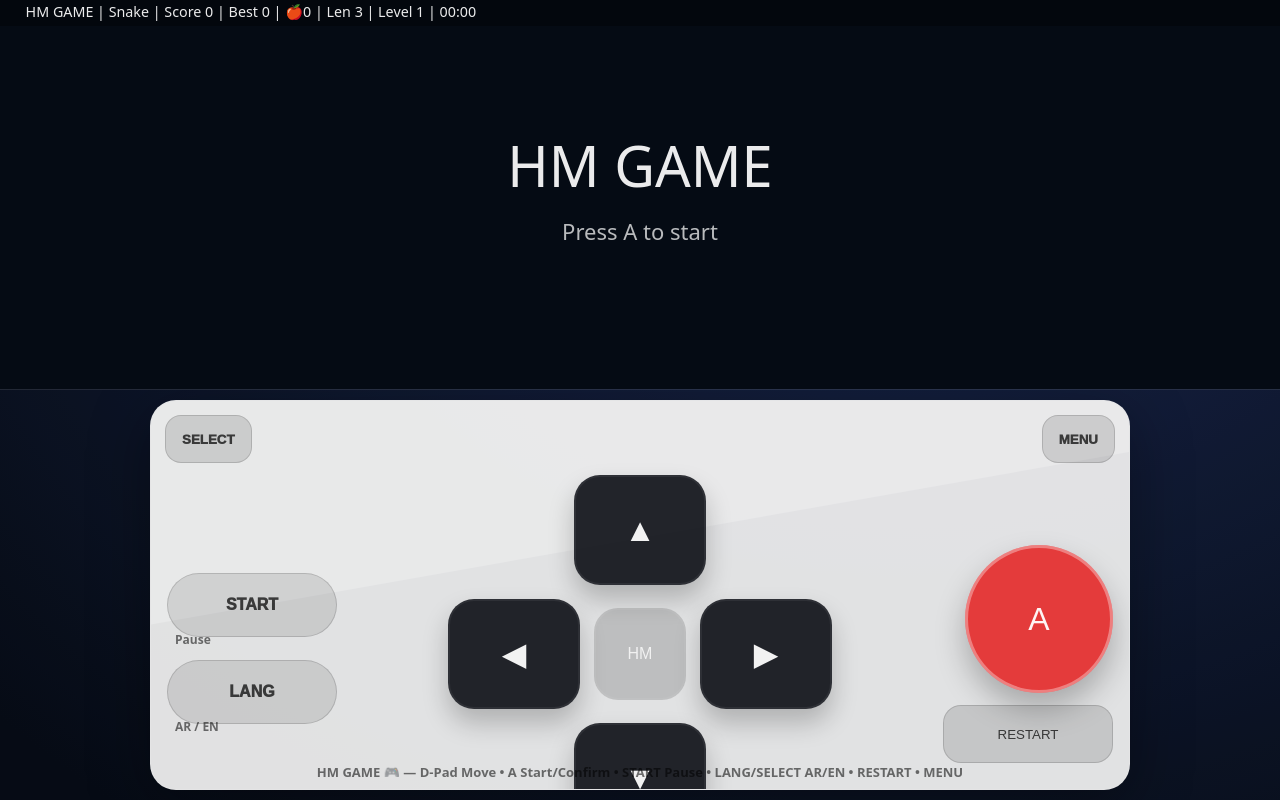
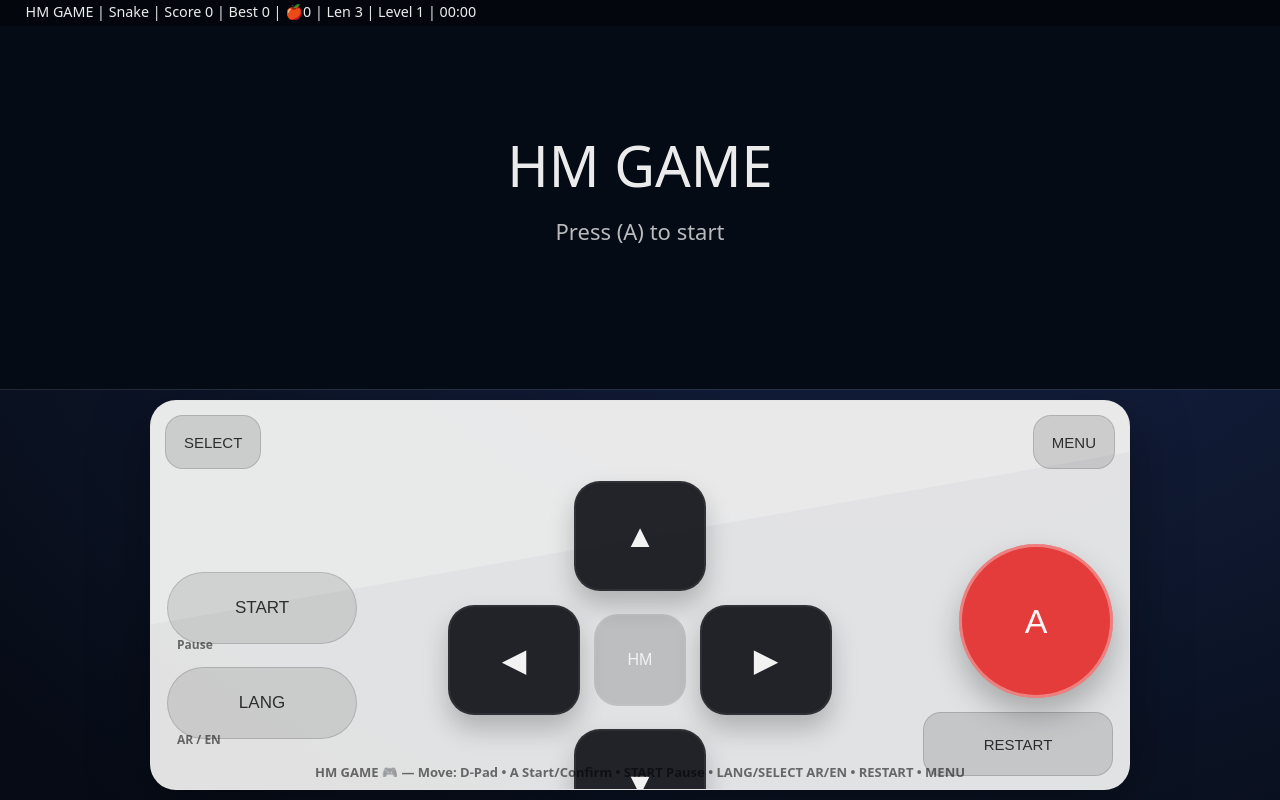
Before and after one commit to romojask/HM-GAME, a plain HTML site: page index.html in a window 1280 px wide. Drawn offline with Linux system fonts and the light colour scheme.

Commit message:
Update index.html

```diff
--- a/index.html
+++ b/index.html
@@ -1,4 +1,4 @@
-<!doctype html>
+<!doctype html发现   html>
 <html lang="en" dir="ltr">
 <head>
   <meta charset="utf-8" />
@@ -10,52 +10,41 @@
     :root{
       --bg:#070d18;
       --txt: rgba(255,255,255,.92);
-      --line: rgba(255,255,255,.14);
-
       --padBase: rgba(240,240,240,.94);
       --padDark: rgba(22,24,30,.94);
       --shadow: rgba(0,0,0,.35);
-
       --A:#e43b3b;
 
-      /* ✅ خليه أكبر للعبة (بدون ما نخفي الأزرار) */
-      --gamePart: 62;
-      --padPart: 38;
+      /* ✅ 50/50 فعلياً */
+      --gamePart: 50;
+      --padPart: 50;
 
-      /* ✅ سيتحدد من JS: 1% من الارتفاع الحقيقي */
+      /* ✅ ارتفاع مرئي حقيقي */
       --vh: 1vh;
     }
 
     *{box-sizing:border-box}
     html,body{height:100%}
-
     body{
       margin:0;
       font-family: system-ui, -apple-system, Segoe UI, Roboto, Arial;
       background: radial-gradient(1200px 900px at 70% 15%, #1b2a55, var(--bg));
       color:var(--txt);
-
-      /* ✅ لا نسمح بسكرول يسبب قص/إخفاء عناصر */
       overflow:hidden;
       overscroll-behavior: none;
-
       -webkit-tap-highlight-color: transparent;
       touch-action: manipulation;
     }
 
-    /* ✅ أهم إصلاح: ارتفاع التطبيق = ارتفاع مرئي حقيقي */
     .app{
       height: calc(var(--vh) * 100);
       display:grid;
       grid-template-rows: calc(var(--gamePart) * 1fr) calc(var(--padPart) * 1fr);
-      min-height: 0;
+      min-height:0;
     }
 
-    /* ======= شاشة اللعبة ======= */
-    .screenWrap{
-      min-height: 0;
-      padding: 0;
-    }
+    /* ======= GAME ======= */
+    .screenWrap{min-height:0}
     .screenFrame{
       height:100%;
       width:100%;
@@ -68,20 +57,19 @@
       height:100%;
       display:block;
       background:#050b14;
-      touch-action: none;
+      touch-action:none;
     }
 
-    /* ======= يد التحكم ======= */
+    /* ======= PAD ======= */
     .pad{
-      min-height: 0;
+      min-height:0;
       padding: 10px 12px;
       padding-bottom: calc(10px + env(safe-area-inset-bottom));
       background: rgba(0,0,0,.12);
       overflow:hidden;
     }
-
     .padBody{
-      height: 100%;
+      height:100%;
       max-width: 980px;
       margin: 0 auto;
       border-radius: 26px;
@@ -94,12 +82,12 @@
       display:flex;
       flex-direction:column;
       justify-content:space-between;
-      min-height: 0;
+      min-height:0;
     }
     .padBody:before{
       content:"";
       position:absolute; inset:-45% -20% auto -20%;
-      height: 80%;
+      height:80%;
       transform: rotate(-10deg);
       background: rgba(255,255,255,.22);
       pointer-events:none;
@@ -110,13 +98,10 @@
       cursor:pointer;
       user-select:none;
       -webkit-user-select:none;
-
-      /* ✅ يقلل تأخر/تداخل المتصفح */
       touch-action:none;
     }
     .btn:active{ transform: translateY(1px); }
 
-    /* أعلى يد التحكم */
     .padTop{
       z-index:1;
       display:flex;
@@ -125,53 +110,55 @@
       gap:10px;
       padding: 2px 2px 6px 2px;
     }
+
+    /* ✅ كبرنا أزرار الأعلى */
     .smallBtn{
-      height: 48px;
-      padding: 0 16px;
-      border-radius: 16px;
+      height: 54px;
+      padding: 0 18px;
+      border-radius: 18px;
       background: rgba(0,0,0,.12);
       border: 1px solid rgba(0,0,0,.14);
-      font-weight: 1000;
-      color: rgba(0,0,0,.72);
+      font-weight: 1100;
+      color: rgba(0,0,0,.78);
+      font-size: 15px;
     }
 
-    /* ✅ D-PAD في الوسط + كبير */
     .padMain{
       z-index:1;
       display:grid;
-      grid-template-columns: 1fr 1.35fr 1fr; /* الوسط أكبر */
+      grid-template-columns: 1fr 1.35fr 1fr;
       align-items:center;
       gap: 10px;
       padding: 6px 0;
-      min-height: 0;
+      min-height:0;
     }
 
-    /* يسار: أزرار جانبية */
+    /* ✅ كبرنا أزرار الجوانب */
     .sideLeft{
       display:grid;
       justify-items:start;
-      gap: 12px;
+      gap: 14px;
       padding-left: 4px;
     }
     .pill{
-      width: 170px;
-      height: 64px;
+      width: 190px;
+      height: 72px;
       border-radius: 999px;
       background: rgba(0,0,0,.10);
       border: 1px solid rgba(0,0,0,.14);
-      font-weight: 1000;
-      color: rgba(0,0,0,.72);
-      font-size: 16px;
+      font-weight: 1100;
+      color: rgba(0,0,0,.78);
+      font-size: 17px;
     }
     .sub{
       font-size: 12px;
       font-weight: 900;
       color: rgba(0,0,0,.55);
-      margin-top: -6px;
-      padding-left: 8px;
+      margin-top: -8px;
+      padding-left: 10px;
     }
 
-    /* وسط: D-PAD عملاق */
+    /* D-PAD */
     .dpad{
       display:grid;
       justify-items:center;
@@ -188,7 +175,7 @@
       border-radius: 26px;
       background: var(--padDark);
       color: rgba(255,255,255,.94);
-      font-weight: 1100;
+      font-weight: 1200;
       font-size: 32px;
       box-shadow: inset 0 0 0 2px rgba(255,255,255,.06), 0 14px 26px rgba(0,0,0,.22);
     }
@@ -203,31 +190,31 @@
       box-shadow: inset 0 0 0 2px rgba(255,255,255,.05);
     }
 
-    /* يمين: A كبير + Restart */
     .sideRight{
       display:grid;
       justify-items:end;
-      gap: 12px;
+      gap: 14px;
       padding-right: 4px;
     }
     .A{
-      width: 148px;
-      height: 148px;
+      width: 154px;
+      height: 154px;
       border-radius: 999px;
       background: var(--A);
       color: rgba(255,255,255,.95);
-      font-weight: 1200;
-      font-size: 32px;
+      font-weight: 1300;
+      font-size: 34px;
       box-shadow: inset 0 0 0 3px rgba(255,255,255,.35), 0 16px 30px rgba(0,0,0,.25);
     }
     .restart{
-      width: 170px;
-      height: 58px;
+      width: 190px;
+      height: 64px;
       border-radius: 18px;
       background: rgba(0,0,0,.12);
       border: 1px solid rgba(0,0,0,.14);
       font-weight: 1100;
-      color: rgba(0,0,0,.72);
+      color: rgba(0,0,0,.78);
+      font-size: 15px;
     }
 
     .padHint{
@@ -242,21 +229,21 @@
       padding: 0 8px;
     }
 
-    /* ✅ للشاشات الصغيرة: ما يصير قص */
+    /* موبايل صغير */
     @media (max-width: 420px){
-      .padBtn{ width: 118px; height: 98px; font-size: 30px; }
-      .centerDot{ width: 84px; height: 84px; }
-      .pill{ width: 155px; height: 60px; }
-      .restart{ width: 155px; }
-      .A{ width: 136px; height: 136px; }
-      .padMain{ gap: 8px; }
+      .pill{ width: 170px; height: 68px; }
+      .restart{ width: 170px; height: 60px; }
+      .A{ width: 140px; height: 140px; }
+      .padBtn{ width: 122px; height: 102px; }
+      .centerDot{ width: 86px; height: 86px; }
     }
 
-    /* ✅ إذا الشاشة قصيرة جدًا: قلل قليلًا بدل ما تختفي الأزرار */
+    /* شاشة قصيرة جداً */
     @media (max-height: 720px){
-      :root{ --gamePart: 58; --padPart: 42; }
-      .padBtn{ width: 116px; height: 96px; }
-      .A{ width: 132px; height: 132px; }
+      .pill{ width: 170px; height: 66px; }
+      .restart{ width: 170px; height: 58px; }
+      .padBtn{ width: 118px; height: 98px; }
+      .A{ width: 138px; height: 138px; }
     }
   </style>
 </head>
@@ -273,19 +260,19 @@
       <div class="padBody">
 
         <div class="padTop">
-          <button class="btn smallBtn" data-k="SELECT">SELECT</button>
-          <button class="btn smallBtn" data-k="R">MENU</button>
+          <button class="btn smallBtn" data-k="SELECT" id="btnSelect">SELECT</button>
+          <button class="btn smallBtn" data-k="R" id="btnMenu">MENU</button>
         </div>
 
         <div class="padMain">
           <div class="sideLeft">
             <div>
-              <button class="btn pill" data-k="START">START</button>
-              <div class="sub">Pause</div>
+              <button class="btn pill" data-k="START" id="btnStart">START</button>
+              <div class="sub" id="lblPause">Pause</div>
             </div>
             <div>
-              <button class="btn pill" data-k="LANG">LANG</button>
-              <div class="sub">AR / EN</div>
+              <button class="btn pill" data-k="LANG" id="btnLang">LANG</button>
+              <div class="sub" id="lblLang">AR / EN</div>
             </div>
           </div>
 
@@ -300,12 +287,12 @@
           </div>
 
           <div class="sideRight">
-            <button class="btn A" data-k="A">A</button>
-            <button class="btn restart" data-k="L">RESTART</button>
+            <button class="btn A" data-k="A" id="btnA">A</button>
+            <button class="btn restart" data-k="L" id="btnRestart">RESTART</button>
           </div>
         </div>
 
-        <div class="padHint">
+        <div class="padHint" id="hintLine">
           HM GAME 🎮 — D-Pad Move • A Start/Confirm • START Pause • LANG/SELECT AR/EN • RESTART • MENU
         </div>
 
@@ -316,8 +303,7 @@
 (() => {
   "use strict";
 
-  /* ✅ FIX: viewport height الحقيقي (يحل مشكلة اختفاء الأزرار + قص اللعبة)
-     يعتمد على visualViewport إذا موجود، وإلا innerHeight */
+  // ✅ viewport height الحقيقي (يثبت 50/50 على كل الأوضاع)
   function setRealVH(){
     const h = (window.visualViewport?.height || window.innerHeight);
     document.documentElement.style.setProperty("--vh", (h * 0.01) + "px");
@@ -341,7 +327,6 @@
     ctx.imageSmoothingEnabled = false;
   }
 
-  // منع قائمة الضغط الطويل
   window.addEventListener("contextmenu", e => e.preventDefault(), {passive:false});
 
   const clamp=(v,a,b)=>Math.max(a,Math.min(b,v));
@@ -352,31 +337,72 @@
     return `${pad2(Math.floor(s/60))}:${pad2(s%60)}`;
   };
 
-  // Language
-  const LANG_KEY="HM_LANG_SNAKE_FINAL2";
+  // ---------- Language (يترجم كل شيء)
+  const LANG_KEY="HM_LANG_SNAKE_FINAL3";
   let lang = localStorage.getItem(LANG_KEY) || "en";
+
   const T={
     ar:{
       title:"HM GAME | ثعبان",
-      menu:"اضغط A للبدء",
+      menu:"اضغط زر (أ) للبدء",
       paused:"⏸️ متوقف مؤقتاً",
       over:"😵 انتهت اللعبة",
       score:"النتيجة", best:"الأفضل", time:"الوقت",
       apples:"تفاح", len:"الطول", level:"المستوى",
+      btnSelect:"تحديد",
+      btnMenu:"القائمة",
+      btnStart:"ابدأ",
+      lblPause:"إيقاف مؤقت",
+      btnLang:"اللغة",
+      btnRestart:"إعادة التشغيل",
+      hint:"HM GAME 🎮 — التحريك: الأسهم • (أ) بدء/تأكيد • ابدأ: إيقاف • اللغة/تحديد: AR/EN • إعادة التشغيل • القائمة",
+      resultFoot:"أ: إعادة  •  القائمة: قائمة  •  ابدأ: إغلاق"
     },
     en:{
       title:"HM GAME | Snake",
-      menu:"Press A to start",
+      menu:"Press (A) to start",
       paused:"⏸️ Paused",
       over:"😵 Game Over",
       score:"Score", best:"Best", time:"Time",
       apples:"Apples", len:"Len", level:"Level",
+      btnSelect:"SELECT",
+      btnMenu:"MENU",
+      btnStart:"START",
+      lblPause:"Pause",
+      btnLang:"LANG",
+      btnRestart:"RESTART",
+      hint:"HM GAME 🎮 — Move: D-Pad • A Start/Confirm • START Pause • LANG/SELECT AR/EN • RESTART • MENU",
+      resultFoot:"A: Restart   •   MENU: Menu   •   START: Close"
     }
   };
+
+  const ui = {
+    btnSelect: document.getElementById("btnSelect"),
+    btnMenu: document.getElementById("btnMenu"),
+    btnStart: document.getElementById("btnStart"),
+    lblPause: document.getElementById("lblPause"),
+    btnLang: document.getElementById("btnLang"),
+    btnRestart: document.getElementById("btnRestart"),
+    hintLine: document.getElementById("hintLine"),
+    btnA: document.getElementById("btnA"),
+  };
+
   function applyLang(){
     document.documentElement.lang = lang;
     document.documentElement.dir  = (lang==="ar") ? "rtl" : "ltr";
+
+    ui.btnSelect.textContent = T[lang].btnSelect;
+    ui.btnMenu.textContent   = T[lang].btnMenu;
+    ui.btnStart.textContent  = T[lang].btnStart;
+    ui.lblPause.textContent  = T[lang].lblPause;
+    ui.btnLang.textContent   = T[lang].btnLang;
+    ui.btnRestart.textContent= T[lang].btnRestart;
+    ui.hintLine.textContent  = T[lang].hint;
+
+    // زر A يبقى A (حسب طلبك) — إذا تريده "أ" بالعربي قلّي
+    ui.btnA.textContent = "A";
   }
+
   function toggleLang(){
     lang = (lang==="ar") ? "en" : "ar";
     localStorage.setItem(LANG_KEY, lang);
@@ -384,14 +410,14 @@
   }
   applyLang();
 
-  // Best score
-  const BEST_KEY="HM_BEST_SNAKE_FINAL2";
+  // ---------- Best score
+  const BEST_KEY="HM_BEST_SNAKE_FINAL3";
   let best = Number(localStorage.getItem(BEST_KEY) || "0");
   function setBest(v){
     if(v>best){ best=v; localStorage.setItem(BEST_KEY, String(best)); }
   }
 
-  // Input: PointerCapture + touch-action none
+  // ---------- Input (سريع)
   const hold={left:false,right:false,up:false,down:false};
   let wantDir = {x:1,y:0};
   const jp={A:false,START:false,LANG:false,L:false,R:false};
@@ -406,6 +432,7 @@
     if(k==="DOWN"){ hold.down=true; setWant(0,1); }
     if(k==="LEFT"){ hold.left=true; setWant(-1,0); }
     if(k==="RIGHT"){ hold.right=true; setWant(1,0); }
+
     if(k==="A") jp.A=true;
     if(k==="START") jp.START=true;
     if(k==="LANG" || k==="SELECT") jp.LANG=true;
@@ -436,7 +463,7 @@
     btn.addEventListener("lostpointercapture", off);
   });
 
-  // UI
+  // ---------- UI helpers
   function rr(x,y,w,h,r,fill){
     const rad=Math.min(r,w/2,h/2);
     ctx.beginPath();
@@ -456,7 +483,7 @@
     return s+"…";
   }
 
-  // State
+  // ---------- State
   const S={
     mode:"menu", // menu | play | pause | result
     score:0, apples:0, len:3, level:1,
@@ -496,7 +523,7 @@
     return h;
   }
 
-  // Snake
+  // ---------- Snake (Wrap + أبطأ + تفاحة أكبر)
   const Snake = {
     GW: 30, GH: 20,
     cell: 18, ox:0, oy:0,
@@ -505,7 +532,9 @@
     food: {x:5,y:5},
     alive: true,
     accMs: 0,
-    moveEveryMs: 90,
+
+    /* ✅ السرعة أبطأ ومناسبة */
+    moveEveryMs: 160,   // كان سريع جداً
 
     computeGridForScreen(){
       const topH = topBarH();
@@ -520,7 +549,7 @@
 
     layout(){
       const topH = topBarH();
-      const pad = 0; // ✅ بدون حواف تقريبًا
+      const pad = 0;
       const usableW = W - pad*2;
       const usableH = (H - topH) - pad*2;
 
@@ -557,7 +586,9 @@
 
       this.alive=true;
       this.accMs=0;
-      this.moveEveryMs=90;
+
+      /* ✅ بداية بطيئة مناسبة */
+      this.moveEveryMs=160;
 
       this.placeFood();
     },
@@ -582,11 +613,19 @@
       this.dir = {x: wantDir.x, y: wantDir.y};
 
       const h=this.snake[0];
-      const nx=h.x+this.dir.x;
-      const ny=h.y+this.dir.y;
+      let nx=h.x+this.dir.x;
+      let ny=h.y+this.dir.y;
 
-      if(nx<0||nx>=this.GW||ny<0||ny>=this.GH){ this.over(); return; }
-      if(this.snake.some((p,i)=>i>0 && p.x===nx && p.y===ny)){ this.over(); return; }
+      /* ✅ Wrap walls: يخرج من جهة ويدخل من الثانية */
+      if(nx < 0) nx = this.GW - 1;
+      if(nx >= this.GW) nx = 0;
+      if(ny < 0) ny = this.GH - 1;
+      if(ny >= this.GH) ny = 0;
+
+      /* ✅ Game over فقط عند الاصطدام بنفسه */
+      if(this.snake.some((p,i)=>i>0 && p.x===nx && p.y===ny)){
+        this.over(); return;
+      }
 
       this.snake.unshift({x:nx,y:ny});
 
@@ -595,8 +634,10 @@
         S.apples++;
         S.len=this.snake.length;
 
-        S.level = 1 + Math.floor(S.apples/5);
-        this.moveEveryMs = clamp(90 - (S.level-1)*6, 45, 90);
+        S.level = 1 + Math.floor(S.apples/6);
+
+        /* ✅ تسريع بسيط جداً مع المستويات (يبقى مناسب) */
+        this.moveEveryMs = clamp(160 - (S.level-1)*8, 110, 160);
 
         this.placeFood();
         setBest(S.score);
@@ -628,17 +669,17 @@
       ctx.fillStyle="#061025";
       ctx.fillRect(0,0,W,H);
 
-      // board background أكبر
       ctx.fillStyle="rgba(255,255,255,.05)";
       rr(this.ox-4, this.oy-4, this.cell*this.GW+8, this.cell*this.GH+8, 18, true);
 
-      // food
+      /* ✅ التفاحة أكبر */
       const fx=this.ox+this.food.x*this.cell+this.cell/2;
       const fy=this.oy+this.food.y*this.cell+this.cell/2;
       ctx.fillStyle="rgba(255,211,79,.95)";
-      ctx.beginPath(); ctx.arc(fx,fy, this.cell*0.24, 0, Math.PI*2); ctx.fill();
+      ctx.beginPath();
+      ctx.arc(fx, fy, this.cell*0.34, 0, Math.PI*2);
+      ctx.fill();
 
-      // snake
       for(let i=this.snake.length-1;i>=0;i--){
         const p=this.snake[i];
         const x=this.ox+p.x*this.cell;
@@ -736,7 +777,7 @@
 
     ctx.fillStyle="rgba(255,255,255,.85)";
     ctx.font=`${footSize}px system-ui`;
-    ctx.fillText("A: Restart   •   MENU: Menu   •   START: Close", W/2, y + h*0.88);
+    ctx.fillText(T[lang].resultFoot, W/2, y + h*0.88);
   }
 
   function goMenu(){
```
